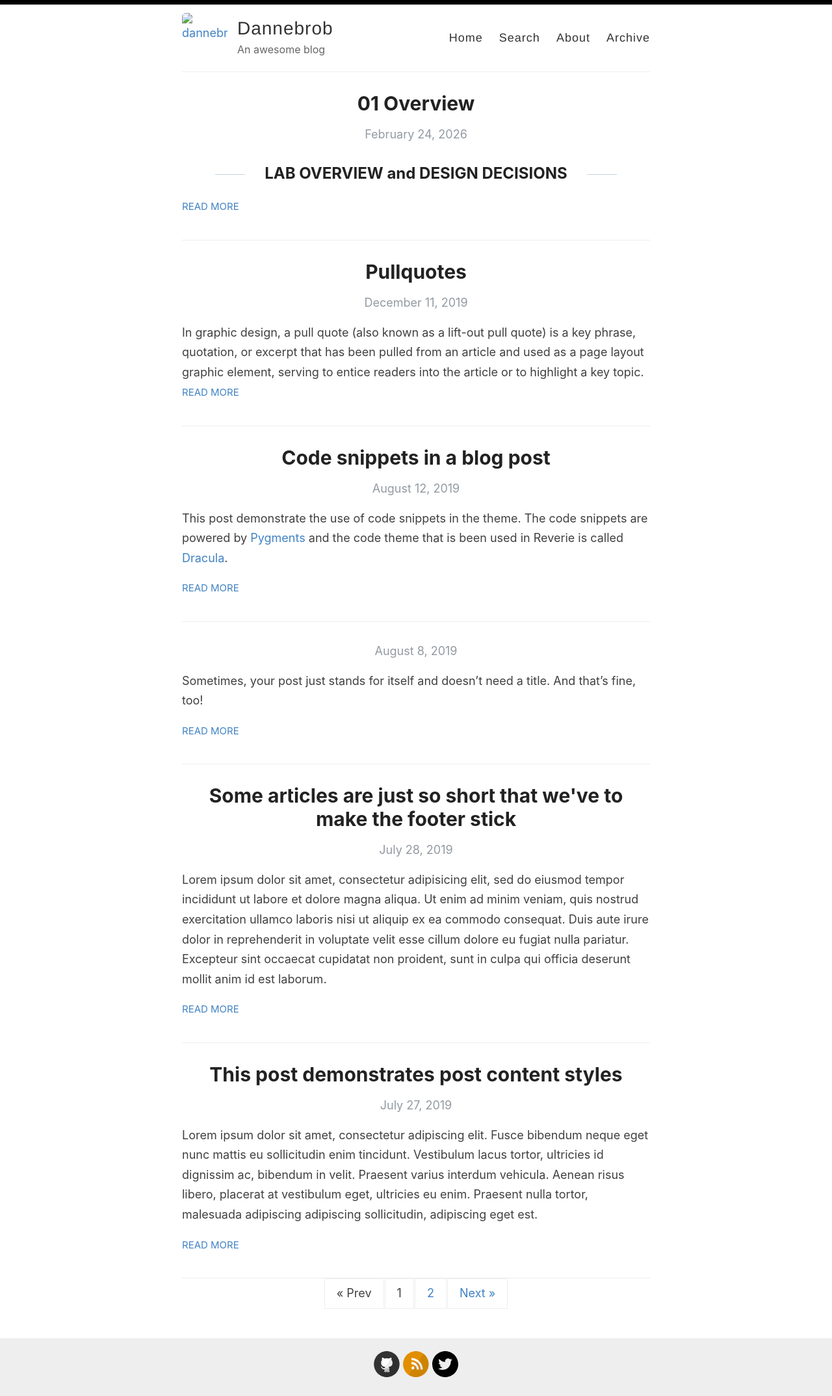
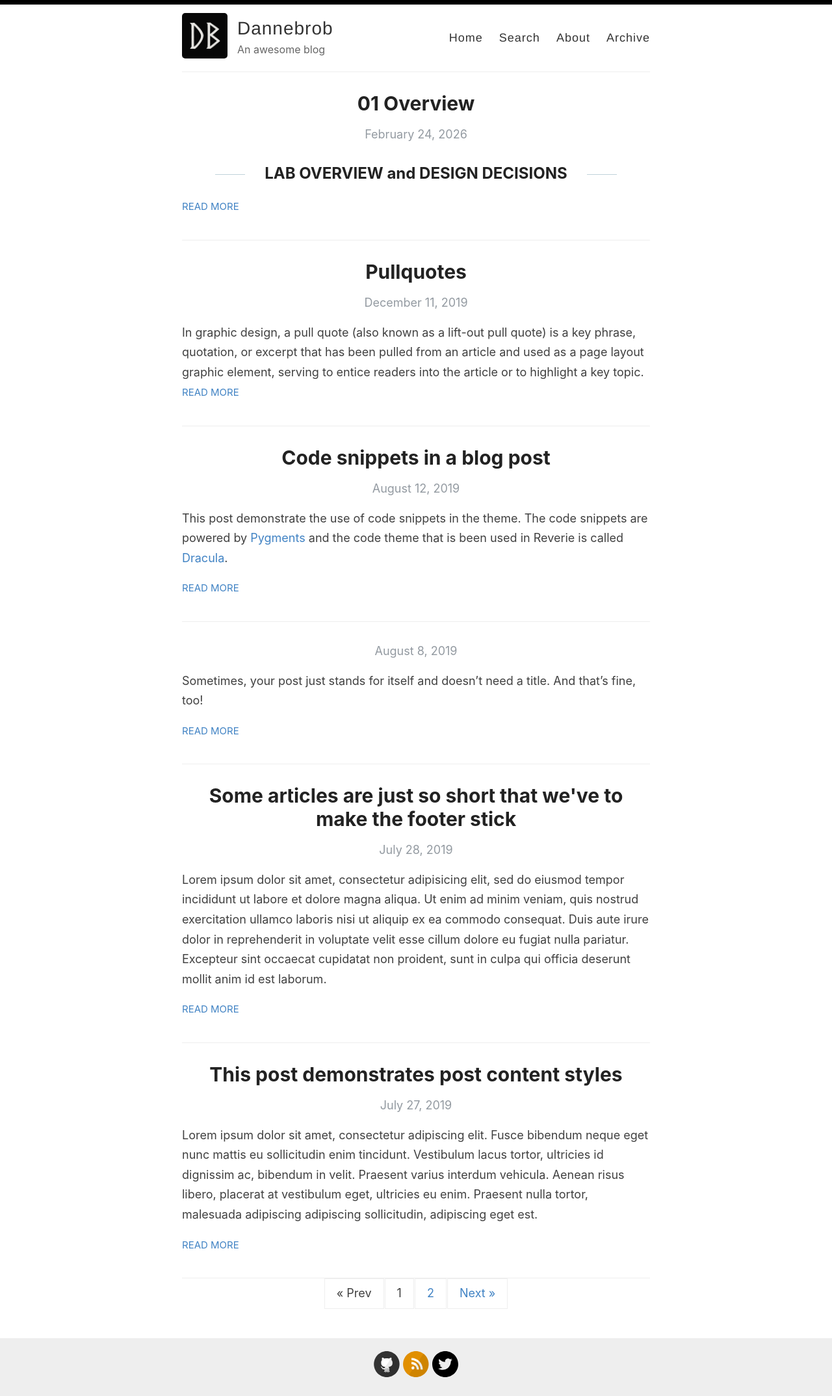
Before and after one commit to dannebrob/dannebrob.github.io, a Jekyll site: the page built from index.html, in a window 1280 px wide. Shown: the whole page at 65% size. Built offline with Jekyll 4.4.1, drawn with Linux system fonts in a browser that asks for light colours; the list of posts is cut into pages by our own code.

Commit message:
Update default.html

```diff
--- a/_layouts/default.html
+++ b/_layouts/default.html
@@ -20,8 +20,7 @@
       <div class="wrapper-masthead">
         <div class="container">
           <header class="masthead clearfix">
-           <a href="{{ site.baseurl }}/" class="site-avatar"><img src="{{ site.baseurl }}/db.png" alt="{{ site.title }}" />
-</a>
+           <a href="{{ site.baseurl }}/" class="site-avatar"><img src="{{ site.baseurl }}/images/db.png" alt="{{ site.title }}" /></a>
 
             <div class="site-info">
               <h1 class="site-name"><a href="{{ site.baseurl }}/">{{ site.name }}</a></h1>
```
